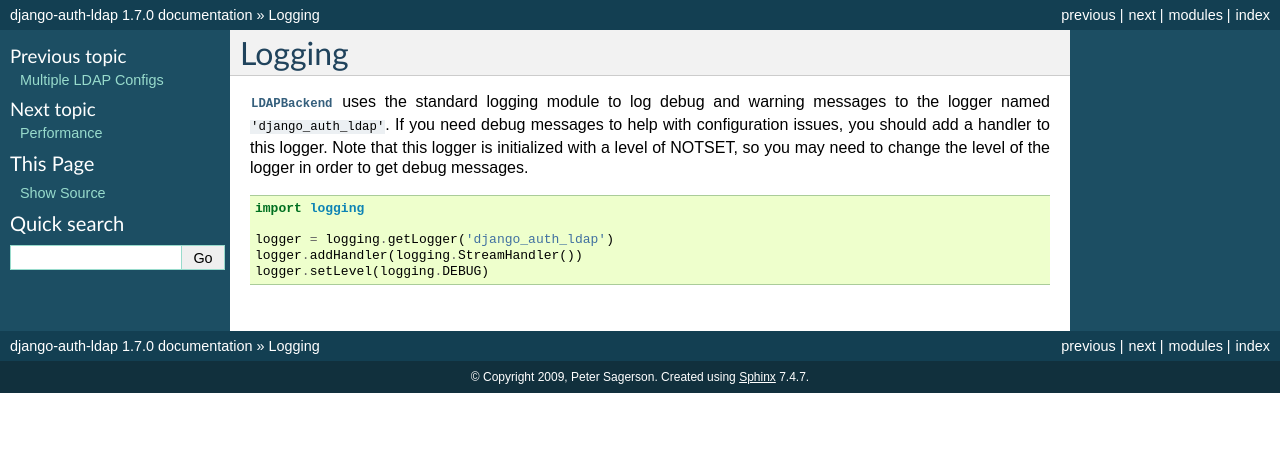
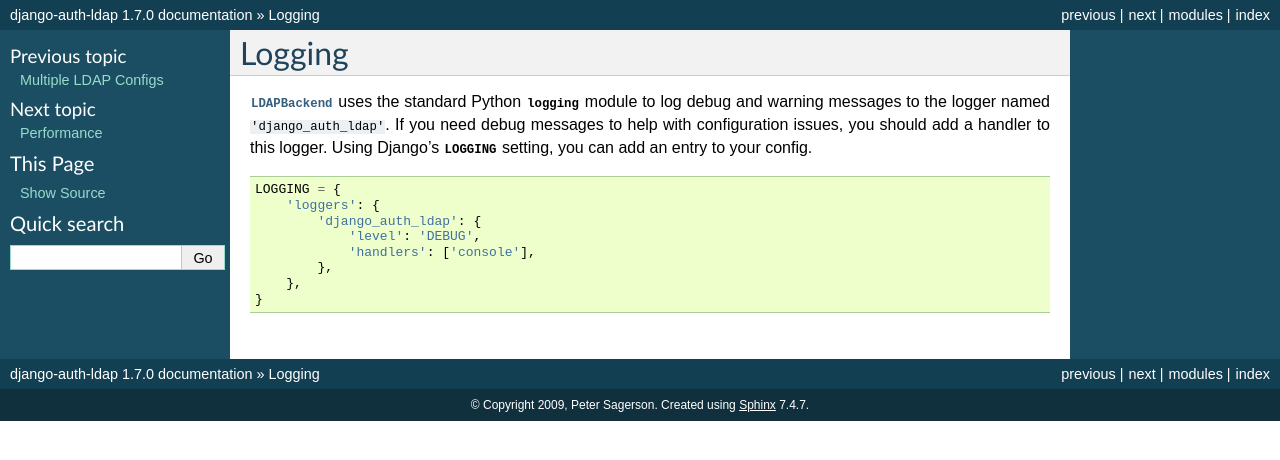
Before and after one commit to django-auth-ldap/django-auth-ldap, a Sphinx documentation site: the page built from docs/logging.rst, in a window 1280 px wide. Shown: the top 460 px of the page. Built offline with Sphinx 7.4.7, drawn with Linux system fonts in a browser that asks for light colours.

Commit message:
Document logging use Django's LOGGING setting

```diff
--- a/docs/logging.rst
+++ b/docs/logging.rst
@@ -1,17 +1,19 @@
 Logging
 =======
 
-:class:`~django_auth_ldap.backend.LDAPBackend` uses the standard logging module
-to log debug and warning messages to the logger named ``'django_auth_ldap'``. If
-you need debug messages to help with configuration issues, you should add a
-handler to this logger. Note that this logger is initialized with a level of
-NOTSET, so you may need to change the level of the logger in order to get debug
-messages.
+:class:`~django_auth_ldap.backend.LDAPBackend` uses the standard Python
+:mod:`logging` module to log debug and warning messages to the logger named
+``'django_auth_ldap'``. If you need debug messages to help with configuration
+issues, you should add a handler to this logger. Using Django's
+:setting:`LOGGING` setting, you can add an entry to your config.
 
 .. code-block:: python
 
-    import logging
-
-    logger = logging.getLogger('django_auth_ldap')
-    logger.addHandler(logging.StreamHandler())
-    logger.setLevel(logging.DEBUG)
+    LOGGING = {
+        'loggers': {
+            'django_auth_ldap': {
+                'level': 'DEBUG',
+                'handlers': ['console'],
+            },
+        },
+    }
```
